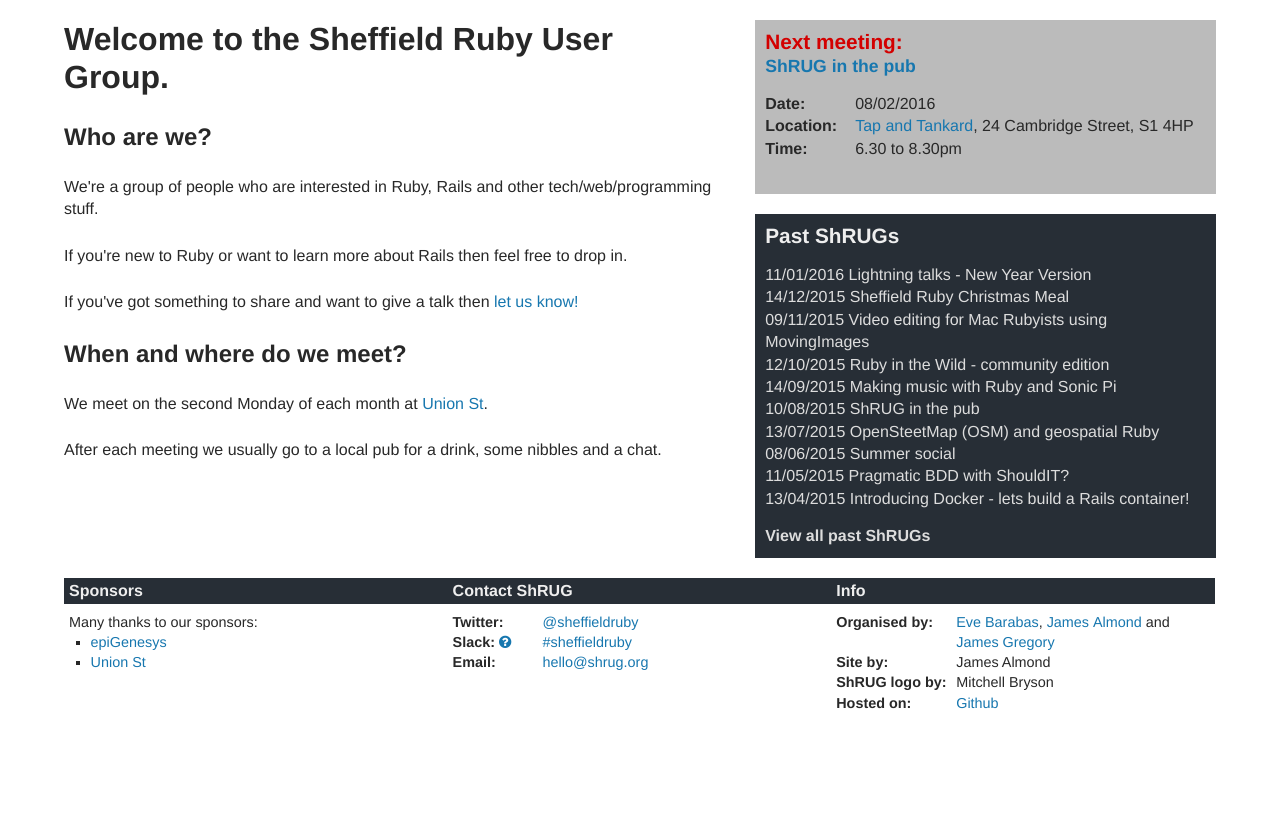
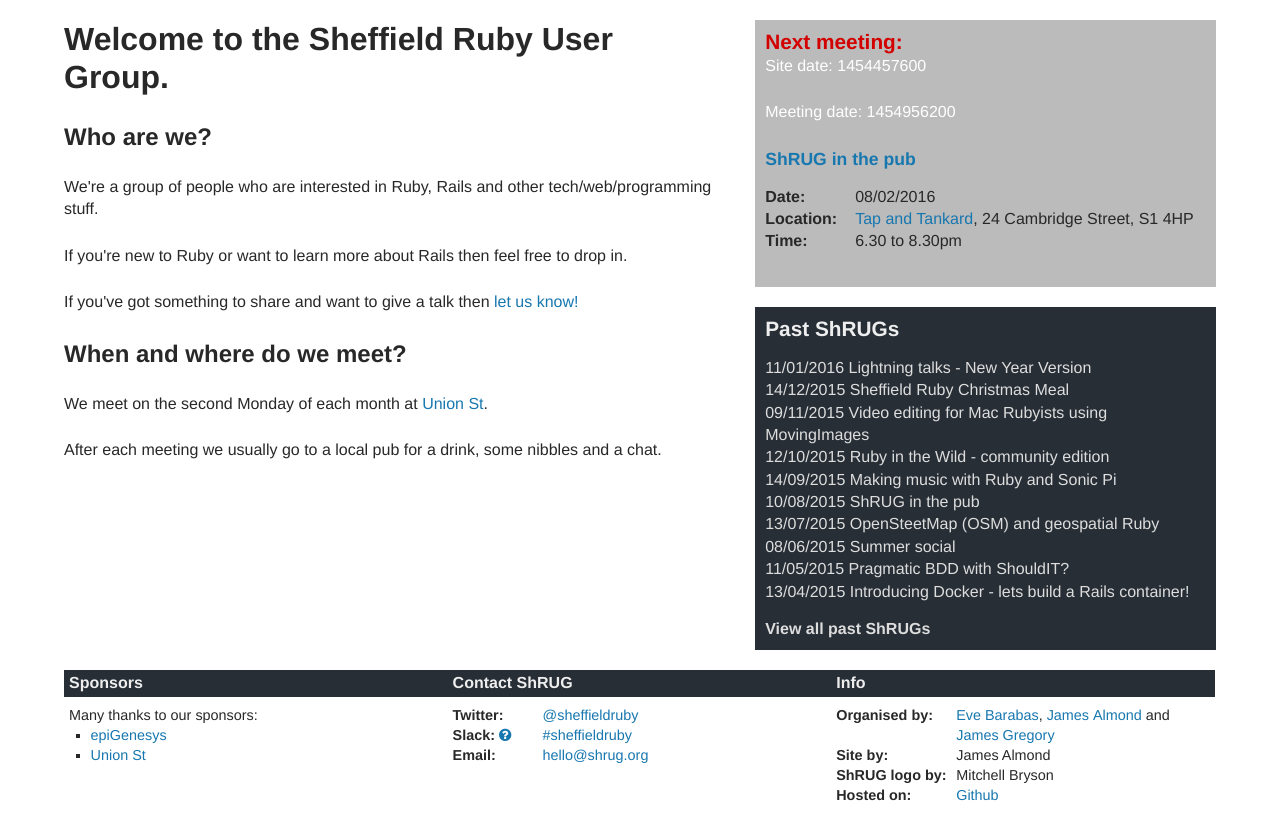
Before and after one commit to shruggers/shruggers.github.com, a Jekyll site: the page built from index.html, in a window 1280 px wide. Shown: the part 171-1007 px from the top of the page. Built offline with Jekyll 4.4.1, drawn with Linux system fonts in a browser that asks for light colours; nearby versions of some CDN libraries; before the commit the page ends 914 px from its top, so only the background shows below that.

Commit message:
:boom: debug time

```diff
--- a/_layouts/default.html
+++ b/_layouts/default.html
@@ -128,6 +128,8 @@ URL: http://stuffandnonsense.co.uk/projects/320andup
       {% endif %}
     {% endfor %}
     <h2>Next meeting:</h2>
+      <p>Site date: {{site_date}}</p>
+      <p>Meeting date: {{meeting_date}}</p>
     {% if next_meeting %}
       <h3><a href="{{next_meeting.url}}">{{next_meeting.title}}</a></h3>
       {% assign meeting_details = next_meeting %}
```
